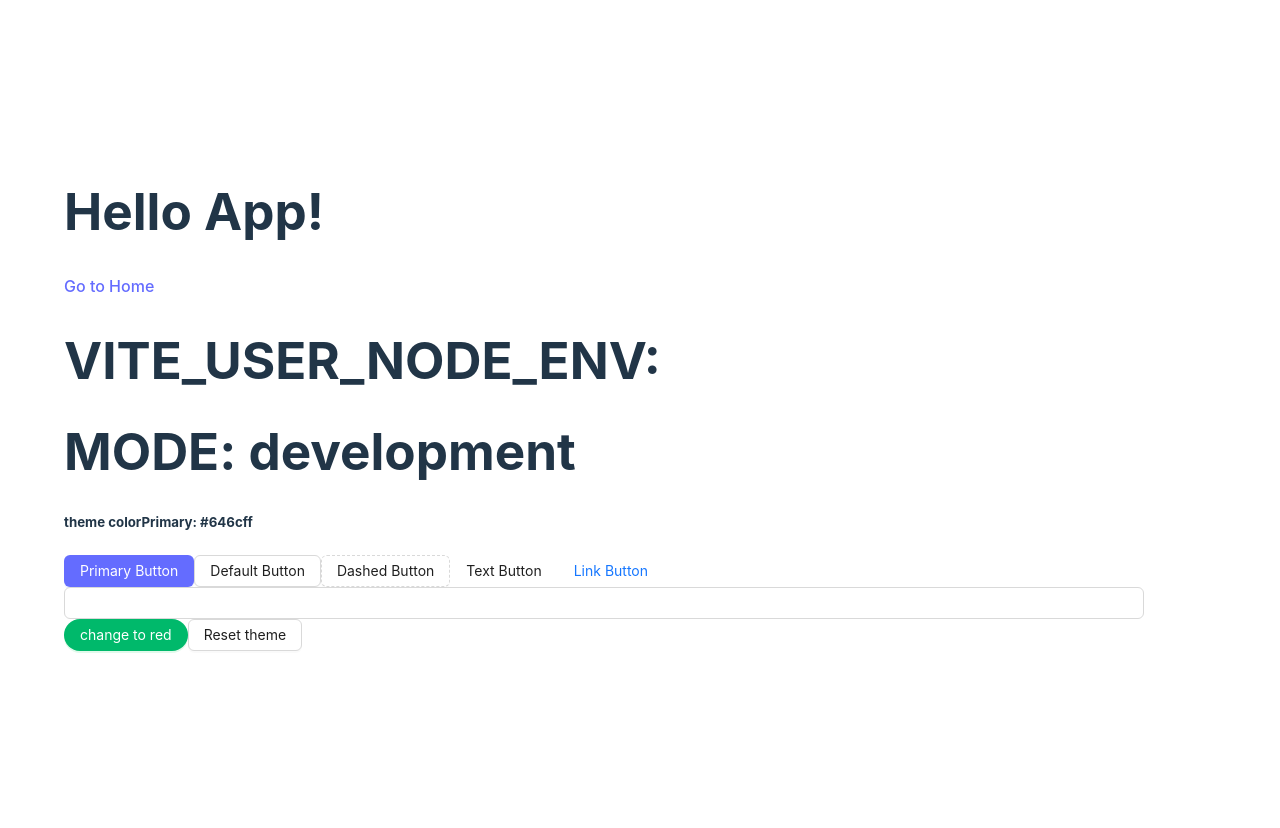
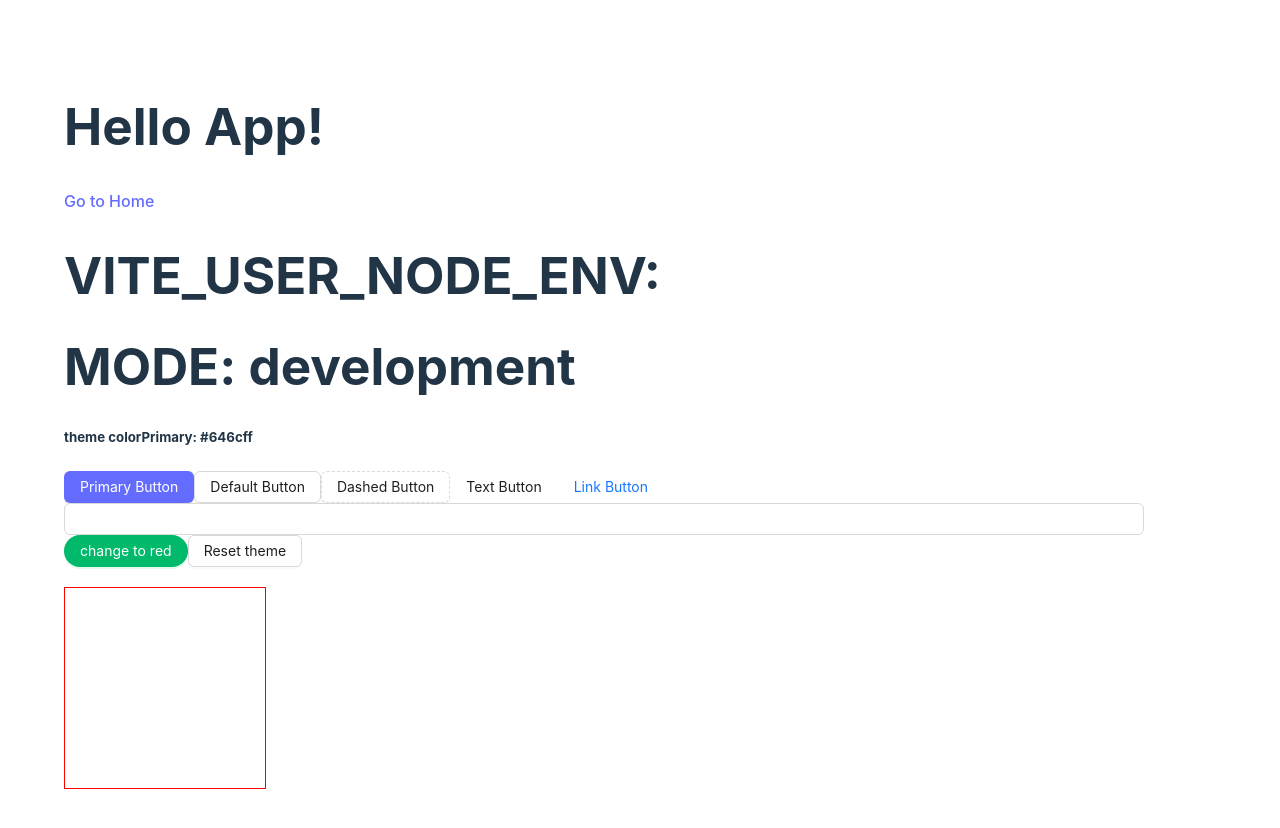
Before and after one commit to liuqing2018/member, a Vue app: page / in a window 1280 px wide. Shown: the top 828 px of the page. Before the commit the page ends 800 px from the top, so only its background shows below. Built offline with nearby package versions, Linux system fonts and the light colour scheme.

Commit message:
feat: 集成less、sass预编译器

```diff
--- a/package.json
+++ b/package.json
@@ -37,7 +37,9 @@
     "eslint-plugin-promise": "^6.1.1",
     "eslint-plugin-vue": "^9.15.1",
     "husky": "^8.0.0",
+    "less": "^4.1.3",
     "lint-staged": "^13.2.3",
+    "sass": "^1.63.6",
     "typescript": "^5.1.6",
     "unplugin-vue-components": "^0.25.1",
     "vite": "^4.3.9",
--- a/src/views/main/index.vue
+++ b/src/views/main/index.vue
@@ -8,7 +8,6 @@
   <a-button type="text">Text Button</a-button>
   <a-button type="link">Link Button</a-button>
   <a-input></a-input>
-
   <a-config-provider
     :theme="{
         token: {
@@ -20,6 +19,7 @@
     <a-button type="primary" @click="handleChange">change to red</a-button>
   </a-config-provider>
   <a-button @click="handleReset">Reset theme</a-button>
+  <div class="box"></div>
 </template>
 
 <script setup lang="ts">
@@ -47,6 +47,11 @@ const handleReset = (): void => {
 
 </script>
 
-<style scoped>
-
+<style lang="less" scoped>
+.box {
+  width: 200px;
+  height: 200px;
+  margin-top: 20px;
+  border: 1px solid red;
+}
 </style>
```
Also changed, not shown: 1 other file (tests, documents, lock files or other folders).
